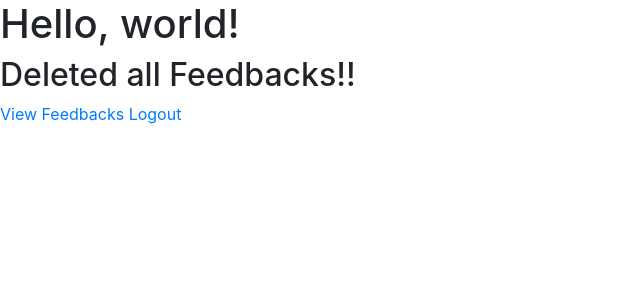
After one commit to Gautam-J/yuva-feedback, a Django app: page /review/delete/ in a window 1280 px wide. The commit adds this page. Shown: the top 300 px of the page, without its empty margins (0-640 px from the left). Run offline with Django 3.2, Linux system fonts and the light colour scheme; data comes from the database, SQL or seed files in the repository; both versions use the stored data as it was after the commit; some libraries are stand-ins or nearby versions.

Commit message:
added delete all feedbacks functionality

```diff
--- /dev/null
+++ b/Review/templates/Review/delete_feedback.html
@@ -0,0 +1,11 @@
+{% extends 'Home/index.html' %}
+{% block content %}
+    <div>
+        <h2>Deleted all Feedbacks!!</h2>
+    </div>
+
+    <div>
+        <a href="{% url 'ListFeedbackView' %}">View Feedbacks</a>
+        <a href="{% url 'LogoutView' %}">Logout</a>
+    </div>
+{% endblock content %}
--- a/Review/templates/Review/list_feedback.html
+++ b/Review/templates/Review/list_feedback.html
@@ -4,6 +4,8 @@
         <h1>Hello from List of Feedback view</h1>
         <a role="button" href="{% url 'LogoutView' %}">Logout</a>
         <a role="button" href="{% url 'ListFeedbackView' %}">View all feedbacks</a>
+        <!-- TODO: Add a confirmation modal -->
+        <a role="button" href="{% url 'deleteAllFeedback' %}">Delete all feedbacks</a>
     </div>
 
     <div>
--- a/Review/urls.py
+++ b/Review/urls.py
@@ -1,7 +1,8 @@
 from django.urls import path
-from .views import ListFeedbackView, SearchResultsView
+from .views import ListFeedbackView, SearchResultsView, deleteAllFeedback
 
 urlpatterns = [
     path('', ListFeedbackView.as_view(), name='ListFeedbackView'),
     path('search/', SearchResultsView.as_view(), name='SearchResultsView'),
+    path('delete/', deleteAllFeedback, name='deleteAllFeedback'),
 ]
--- a/Review/views.py
+++ b/Review/views.py
@@ -1,3 +1,4 @@
+from django.shortcuts import render
 from django.views.generic import ListView
 from django.contrib.auth.mixins import LoginRequiredMixin
 from Feedback.models import FeedbackData
@@ -21,4 +22,12 @@ class SearchResultsView(ListView):
     def get_queryset(self):
         query = self.request.GET.get('q')
         object_list = FeedbackData.objects.filter(teacher_name__name__icontains=query)
+        object_list = object_list.order_by('-date_submitted')
         return object_list
+
+
+def deleteAllFeedback(request):
+    FeedbackData.objects.all().delete()
+    context = {}
+
+    return render(request, 'Review/delete_feedback.html', context)
```
Also changed, not shown: db.sqlite3.
